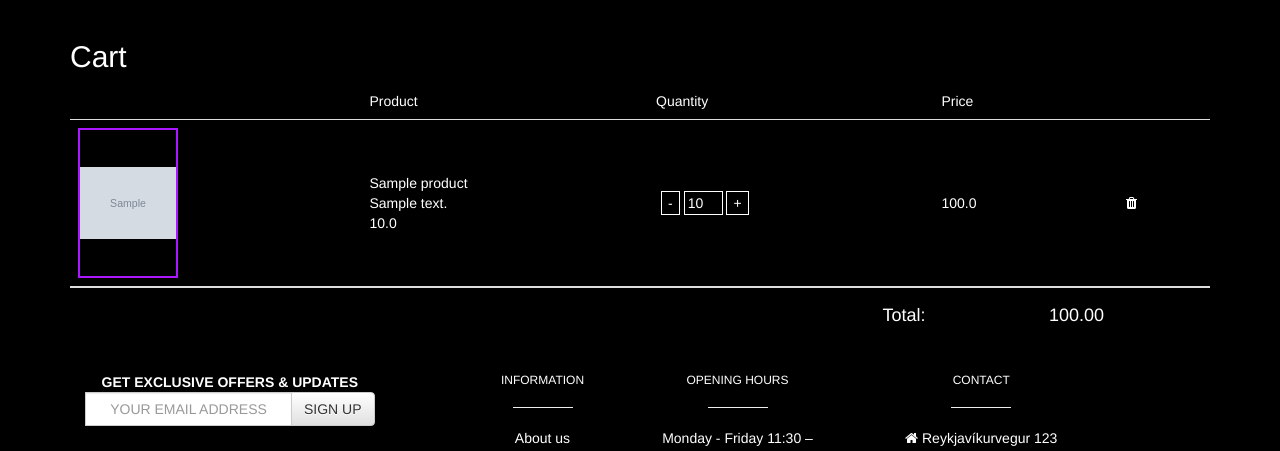
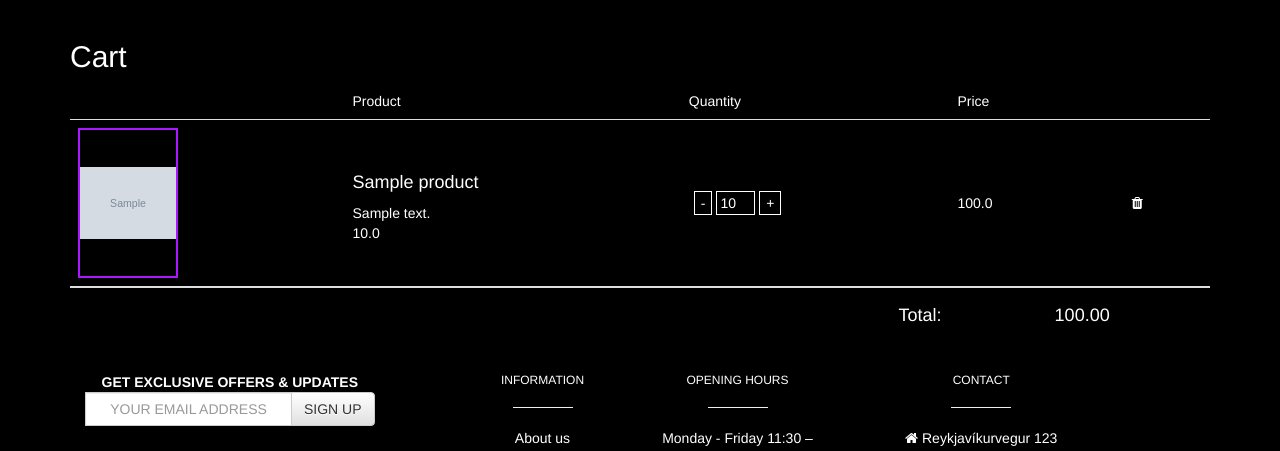
Before and after one commit to gunnsa/captain_console_55, a Django app: page /cart/ in a window 1280 px wide. Shown: the part 50-501 px from the top of the page. Run offline with Django 3.2, Linux system fonts and the light colour scheme; a user stored in the database is signed in; tables that the repository leaves empty hold one stand-in row (values such as "Sample post"); grey boxes marked "Sample" are stand-in pictures; some libraries are stand-ins or nearby versions.

Commit message:
updated cart

```diff
--- a/static/css/main.css
+++ b/static/css/main.css
@@ -320,6 +320,11 @@ footer a {
     text-align: right;
 }
 
+/* linkur á vöru hvítur */
+.table a h4 {
+    color: white;
+}
+
 
 
 /* -------------- Annað -------------- */
--- a/templates/cart/index.html
+++ b/templates/cart/index.html
@@ -17,11 +17,18 @@
         {% for cart in carts %} <!-- carts kemur fra cart\views.py - listi af öllum vörum sem þessi notandi hefur í körfu -->
 
             <tr>
-                <td><img class="product-img_cart" src="{{ cart.product.productimage_set.first.image }}"></td>
-                <td> {{ cart.product.name }} <br>
-                    {{ cart.product.short_description }} <br>
-                    {{ cart.product.price }}
+                <td>
+                    <a href="/products/{{ cart.product.id }}">
+                        <img class="product-img_cart" src="{{ cart.product.productimage_set.first.image }}">
+                    </a>
                 </td>
+                <td>
+                    <a href="/products/{{ cart.product.id }}">
+                        <h4>{{ cart.product.name }} </h4></a>
+                        {{ cart.product.short_description }} <br>
+                        {{ cart.product.price }}
+                </td>
+
 
                 <td>
                     <div id="nice-number"> <!-- TODO: Laga þannig hægt sé að nota quantity takka -->
```
